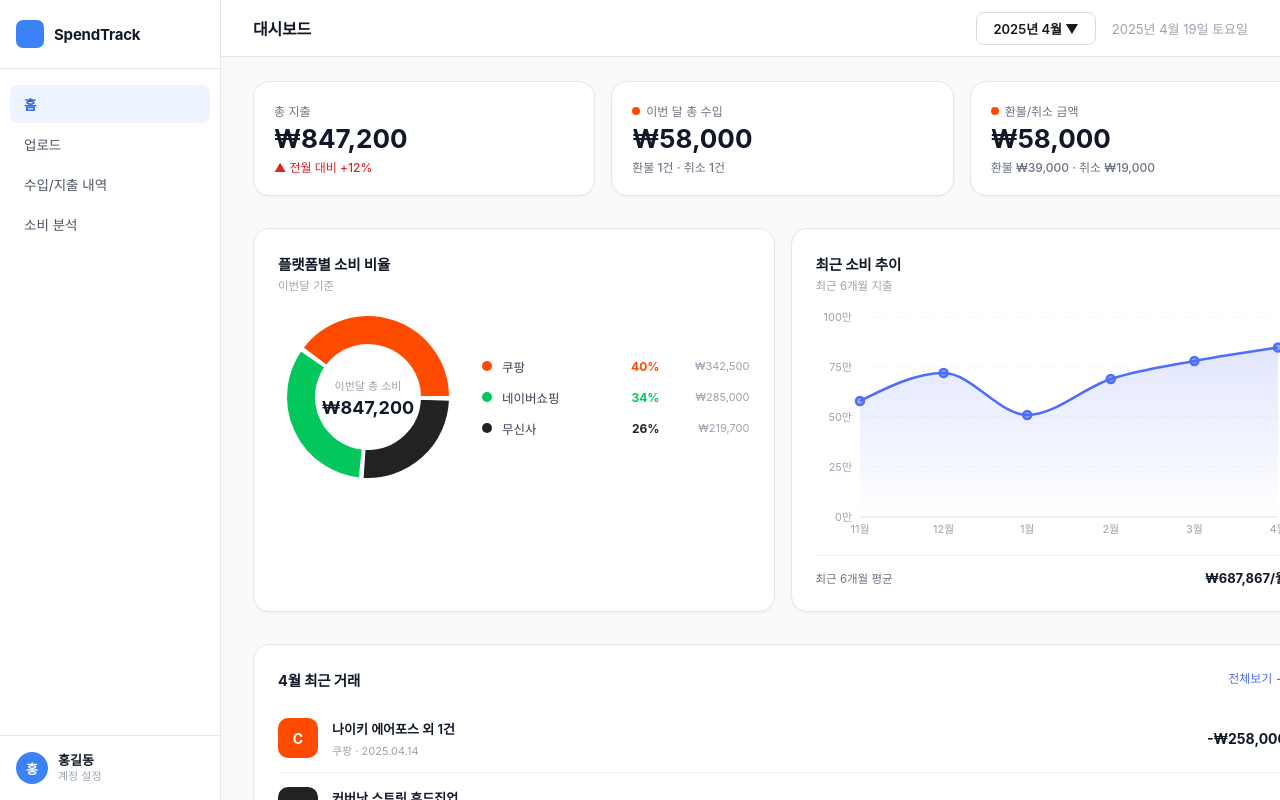
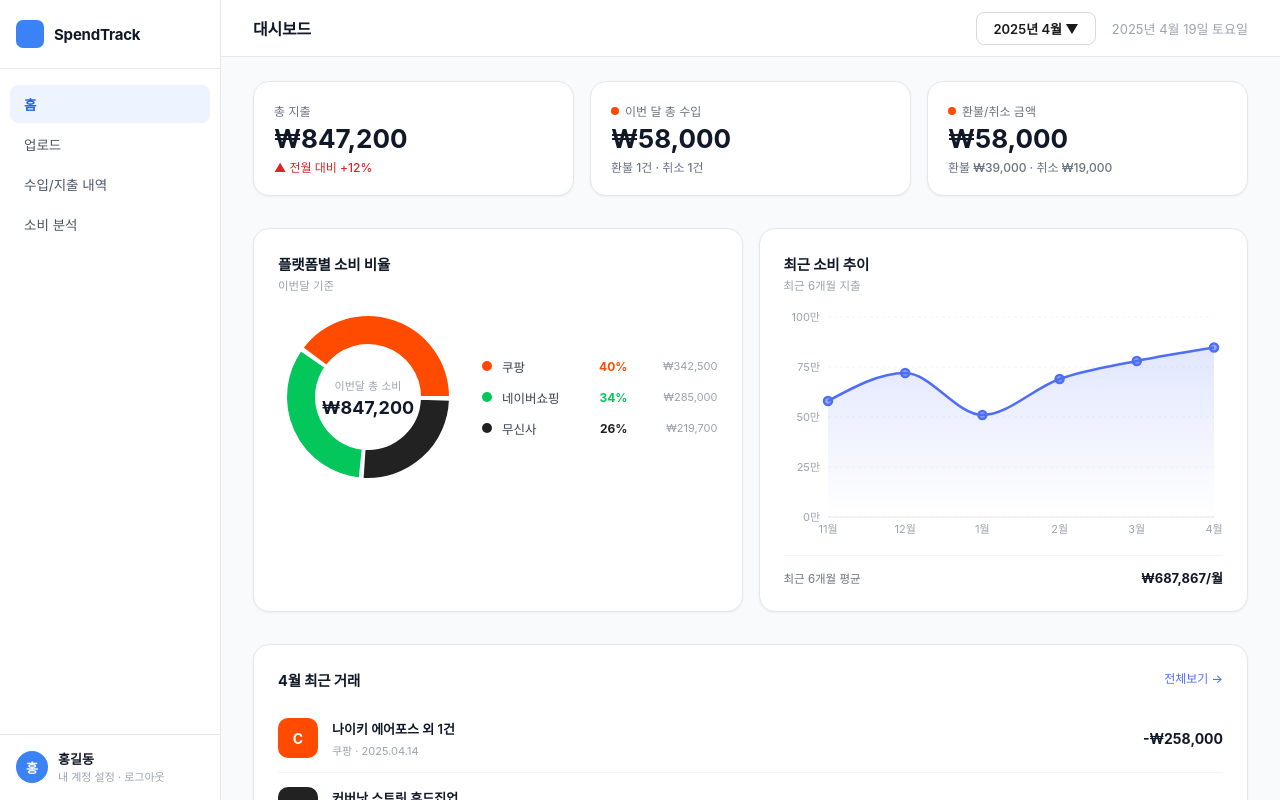
Before and after one commit to Song991123/spendtrack, a React (Vite) app: page / in a window 1280 px wide. Shown: the top 800 px of the page. Built offline with nearby package versions, Linux system fonts and the light colour scheme.

Commit message:
feat: add logout actions to navigation

```diff
--- a/src/components/layout/AppShell.tsx
+++ b/src/components/layout/AppShell.tsx
@@ -69,14 +69,21 @@ const MobileNavItem = styled.button<{ $active?: boolean }>`
   font-family: inherit;
 `;
 
+const MobileNavDivider = styled.div`
+  width: 1px;
+  height: 16px;
+  background: #e5e7eb;
+  flex-shrink: 0;
+`;
+
 const Content = styled.div`
   flex: 1;
   padding: 24px 32px 48px;
   display: flex;
   flex-direction: column;
   gap: 16px;
-  max-width: 1280px;
   width: 100%;
+  box-sizing: border-box;
 
   ${media.tablet} {
     padding: 20px 24px 40px;
@@ -124,6 +131,10 @@ export const AppShell = ({
           >
             분석
           </MobileNavItem>
+          <MobileNavDivider />
+          <MobileNavItem type="button" onClick={() => navigate("/login")}>
+            로그아웃
+          </MobileNavItem>
         </MobileNav>
         <Content>{children}</Content>
       </Main>
--- a/src/components/layout/Sidebar.tsx
+++ b/src/components/layout/Sidebar.tsx
@@ -126,8 +126,25 @@ const UserMeta = styled.div`
   }
 `;
 
+const LogoutLink = styled.button`
+  background: none;
+  border: none;
+  padding: 0;
+  font-size: inherit;
+  font-family: inherit;
+  color: #9ca3af;
+  cursor: pointer;
+
+  &:hover {
+    color: #6b7280;
+  }
+`;
+
 export const Sidebar = ({ activeNav, user }: SidebarProps) => {
   const navigate = useNavigate();
+  const handleLogout = () => {
+    navigate("/login");
+  };
 
   return (
     <Aside>
@@ -153,7 +170,12 @@ export const Sidebar = ({ activeNav, user }: SidebarProps) => {
         <Avatar>{user.initial}</Avatar>
         <UserMeta>
           <span className="name">{user.name}</span>
-          <span className="sub">계정 설정</span>
+          <span className="sub">
+            내 계정 설정 ·{" "}
+            <LogoutLink type="button" onClick={handleLogout}>
+              로그아웃
+            </LogoutLink>
+          </span>
         </UserMeta>
       </Footer>
     </Aside>
```
